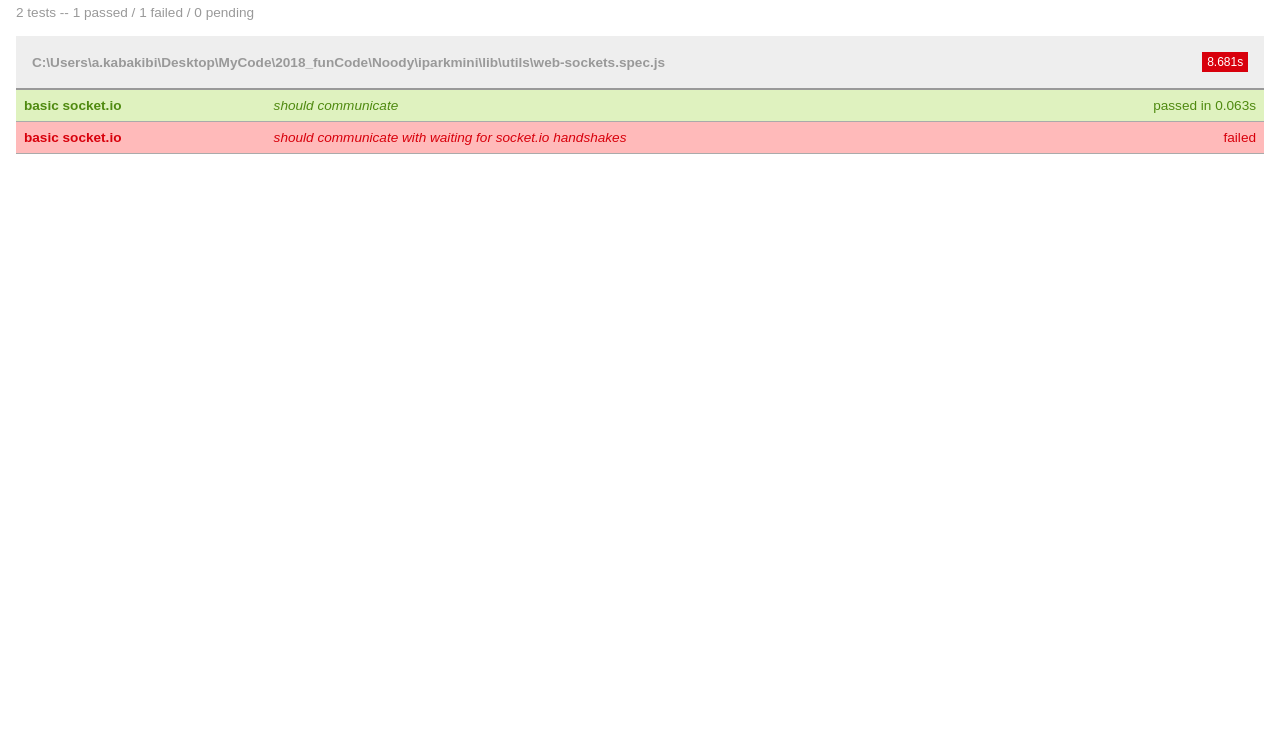
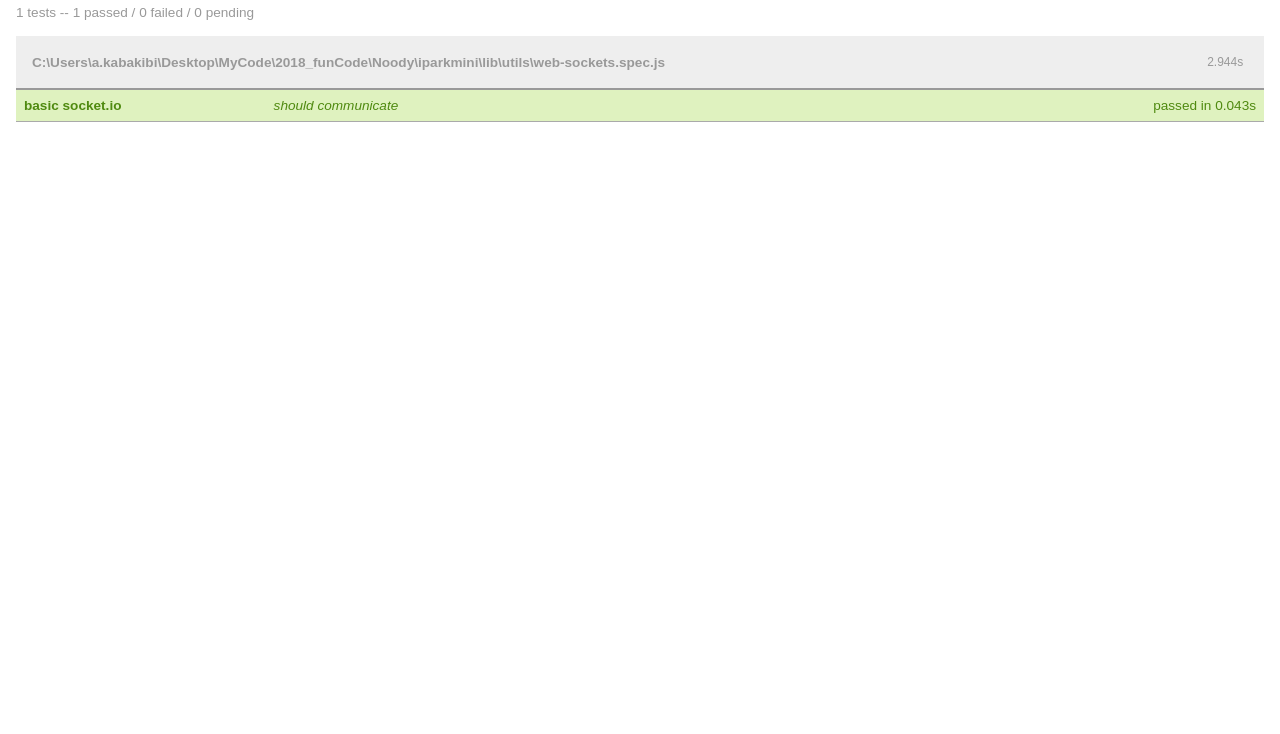
Before and after one commit to AhmadKabakibi/iparkmini, a website: page test-report.html in a window 1280 px wide. Shown: the part 66-800 px from the top of the page. Drawn offline with Linux system fonts and the light colour scheme.

Commit message:
fix socket test

```diff
--- a/test-report.html
+++ b/test-report.html
@@ -121,9 +121,9 @@ header {
 	font-size: 1rem;
 	padding: 0 0.5rem;
 }
-</style></head><header><h1 id="title">Test report</h1></header><div id="metadata-container"><div id="timestamp">Start: 2018-08-26 18:42:48</div><div id="summary">
-				2 tests --
+</style></head><header><h1 id="title">Test report</h1></header><div id="metadata-container"><div id="timestamp">Start: 2018-08-26 19:34:47</div><div id="summary">
+				1 tests --
 				1 passed /
-				1 failed /
+				0 failed /
 				0 pending
-			</div></div><div class="suite-info"><div class="suite-path">C:\Users\a.kabakibi\Desktop\MyCode\2018_funCode\Noody\iparkmini\lib\utils\web-sockets.spec.js</div><div class="suite-time warn">8.681s</div></div><table class="suite-table" cellspacing="0" cellpadding="0"><tr class="passed"><td class="suite">basic socket.io</td><td class="test">should communicate</td><td class="result">passed in 0.063s</td></tr><tr class="failed"><td class="suite">basic socket.io</td><td class="test">should communicate with waiting for socket.io handshakes</td><td class="result">failed</td></tr></table></html>
+			</div></div><div class="suite-info"><div class="suite-path">C:\Users\a.kabakibi\Desktop\MyCode\2018_funCode\Noody\iparkmini\lib\utils\web-sockets.spec.js</div><div class="suite-time">2.944s</div></div><table class="suite-table" cellspacing="0" cellpadding="0"><tr class="passed"><td class="suite">basic socket.io</td><td class="test">should communicate</td><td class="result">passed in 0.043s</td></tr></table></html>
```
Also changed, not shown: lib/utils/web-sockets.spec.js (+0 -9 lines).
